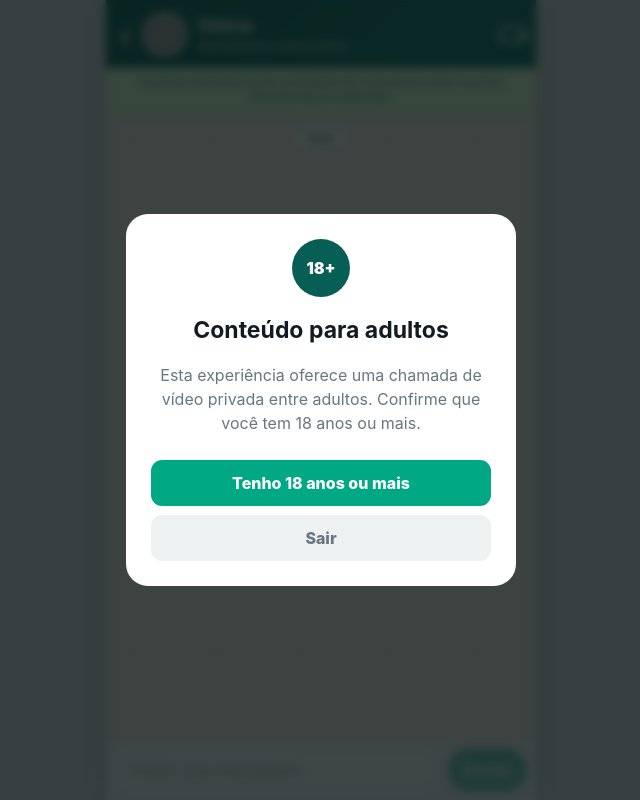
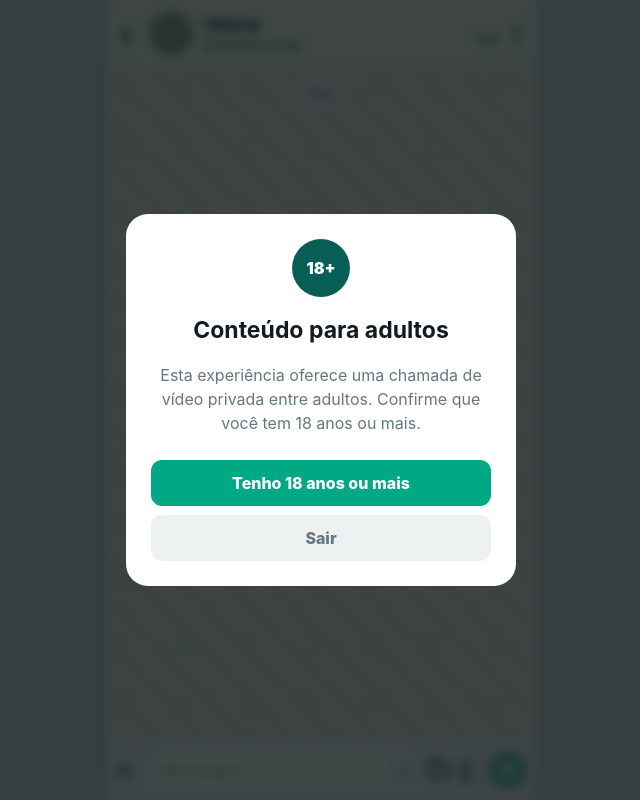
Before and after one commit to reiltuo/miniapp-whats, a website: page index.html in a window 1280 px wide. Shown: the whole page, without its empty margins (319-959 px from the left). Drawn offline with Linux system fonts and the light colour scheme; grey boxes are pictures that could not be loaded.

Commit message:
Aproximar interface do visual de mensageiro

```diff
--- a/app.js
+++ b/app.js
@@ -56,7 +56,7 @@ function showTyping() {
 
 function hideTyping() {
   document.querySelector("#typing")?.remove();
-  statusLabel.textContent = "atendimento automatizado";
+  statusLabel.textContent = "assistente virtual";
 }
 
 function wait(milliseconds) {
@@ -226,7 +226,6 @@ document.querySelector("#confirm-age").addEventListener("click", async () => {
 });
 
 document.querySelector("#leave-page").addEventListener("click", () => location.replace("about:blank"));
-document.querySelector(".back-button").addEventListener("click", () => history.back());
 document.querySelector("#close-pix").addEventListener("click", () => { pixModal.hidden = true; });
 document.querySelector("#check-payment").addEventListener("click", checkPayment);
 document.querySelector("#copy-pix").addEventListener("click", async () => {
--- a/index.html
+++ b/index.html
@@ -10,25 +10,24 @@
 <body>
   <main class="chat-app">
     <header class="chat-header">
-      <button class="back-button" type="button" aria-label="Voltar">‹</button>
+      <span class="back-symbol" aria-hidden="true">‹</span>
       <img src="assets/profile.jpeg" alt="Foto de perfil de Vitória">
       <div class="contact">
         <strong>Vitória</strong>
-        <small id="contact-status">atendimento automatizado</small>
+        <small id="contact-status">assistente virtual</small>
       </div>
-      <span class="video-symbol" aria-hidden="true"></span>
+      <div class="header-symbols" aria-hidden="true"><span class="phone-symbol"></span><span class="menu-symbol"></span></div>
     </header>
-
-    <section class="automation-notice">
-      Conversa automática para contratação de chamada de vídeo. Nenhum encontro físico é oferecido.
-    </section>
 
     <section class="messages" id="messages" aria-live="polite">
       <div class="day-label">HOJE</div>
     </section>
 
     <form class="composer" id="composer">
-      <input id="lead-input" type="text" autocomplete="off" placeholder="Digite uma mensagem" maxlength="300" disabled>
+      <span class="plus-symbol" aria-hidden="true"></span>
+      <div class="input-shell"><input id="lead-input" type="text" autocomplete="off" placeholder="Mensagem" maxlength="300" disabled><span class="sticker-symbol" aria-hidden="true"></span></div>
+      <span class="camera-symbol" aria-hidden="true"></span>
+      <span class="mic-symbol" aria-hidden="true"></span>
       <button id="send-button" type="submit" aria-label="Enviar mensagem" disabled>Enviar</button>
     </form>
   </main>
--- a/styles.css
+++ b/styles.css
@@ -14,7 +14,7 @@ button { cursor: pointer; }
   min-height: 100dvh;
   margin: auto;
   display: grid;
-  grid-template-rows: auto auto 1fr auto;
+  grid-template-rows: auto 1fr auto;
   overflow: hidden;
   background: #efeae2;
   box-shadow: 0 0 26px rgba(0, 0, 0, 0.15);
@@ -26,16 +26,17 @@ button { cursor: pointer; }
   display: flex;
   align-items: center;
   gap: 10px;
-  color: white;
-  background: linear-gradient(135deg, #075e54, #0a7568);
+  color: #111b21;
+  background: #f8f6f2;
+  border-bottom: 1px solid #dedbd6;
 }
 
-.back-button {
-  padding: 0;
-  border: 0;
-  color: white;
-  background: transparent;
+.back-symbol {
+  display: block;
+  width: 20px;
+  color: #111b21;
   font-size: 34px;
+  line-height: 1;
 }
 
 .chat-header img {
@@ -43,7 +44,7 @@ button { cursor: pointer; }
   height: 45px;
   border-radius: 50%;
   object-fit: cover;
-  border: 2px solid rgba(255, 255, 255, 0.86);
+  border: 1px solid #d6d9da;
 }
 
 .contact { flex: 1; min-width: 0; }
@@ -211,31 +212,64 @@ button { cursor: pointer; }
 
 .composer {
   display: grid;
-  grid-template-columns: 1fr auto;
-  gap: 8px;
+  grid-template-columns: 25px minmax(0, 1fr) 25px 22px auto;
+  align-items: center;
+  gap: 7px;
   padding: 8px 9px calc(8px + env(safe-area-inset-bottom));
   background: #f0f2f5;
 }
 
-.composer input {
+.input-shell {
+  display: flex;
+  align-items: center;
   min-width: 0;
-  border: 0;
   border-radius: 24px;
-  padding: 12px 16px;
-  outline: none;
   background: white;
 }
 
+.composer input {
+  min-width: 0;
+  flex: 1;
+  border: 0;
+  padding: 12px 10px 12px 14px;
+  outline: none;
+  background: transparent;
+}
+
 .composer button {
+  width: 38px;
+  height: 38px;
   border: 0;
-  border-radius: 22px;
-  padding: 0 15px;
+  border-radius: 50%;
+  padding: 0;
   color: white;
   background: #00a884;
-  font-weight: 700;
+  font-size: 0;
+  position: relative;
 }
 
+.composer button::after { content: ""; position: absolute; left: 15px; top: 11px; border-top: 8px solid transparent; border-bottom: 8px solid transparent; border-left: 12px solid white; }
+
 .composer button:disabled, .composer input:disabled { opacity: 0.55; }
+
+.header-symbols { display: flex; align-items: center; gap: 18px; padding: 0 4px; }
+.phone-symbol { width: 18px; height: 18px; border: 2px solid #111b21; border-top-color: transparent; border-right-color: transparent; border-radius: 5px 10px 5px 10px; transform: rotate(-42deg); }
+.menu-symbol { width: 4px; height: 4px; border-radius: 50%; background: #111b21; box-shadow: 0 -7px #111b21, 0 7px #111b21; }
+
+.messages { position: relative; }
+.messages::before { content: ""; position: absolute; inset: 0; pointer-events: none; opacity: 0.22; background-image: radial-gradient(circle at 18px 19px, transparent 7px, rgba(90, 105, 102, 0.18) 8px, transparent 9px), linear-gradient(45deg, transparent 47%, rgba(90, 105, 102, 0.13) 48%, rgba(90, 105, 102, 0.13) 52%, transparent 53%); background-size: 62px 62px, 44px 44px; }
+.messages > * { position: relative; z-index: 1; }
+
+.plus-symbol { width: 18px; height: 18px; position: relative; }
+.plus-symbol::before, .plus-symbol::after { content: ""; position: absolute; left: 8px; top: 1px; width: 2px; height: 17px; background: #35464c; }
+.plus-symbol::after { transform: rotate(90deg); }
+.sticker-symbol { width: 18px; height: 18px; margin-right: 10px; border: 1.8px solid #52636a; border-radius: 5px; position: relative; }
+.sticker-symbol::after { content: ""; position: absolute; right: 2px; bottom: 2px; width: 5px; height: 5px; border-right: 1.5px solid #52636a; border-bottom: 1.5px solid #52636a; }
+.camera-symbol { width: 22px; height: 16px; border: 2px solid #35464c; border-radius: 4px; position: relative; }
+.camera-symbol::before { content: ""; position: absolute; left: 6px; top: 3px; width: 6px; height: 6px; border: 1.5px solid #35464c; border-radius: 50%; }
+.camera-symbol::after { content: ""; position: absolute; left: 3px; top: -5px; width: 7px; height: 4px; border-radius: 2px 2px 0 0; background: #35464c; }
+.mic-symbol { width: 11px; height: 17px; border: 2px solid #35464c; border-radius: 8px; position: relative; }
+.mic-symbol::after { content: ""; position: absolute; left: 3px; bottom: -7px; width: 2px; height: 6px; background: #35464c; }
 
 .age-backdrop, .pix-backdrop {
   position: fixed;
```
